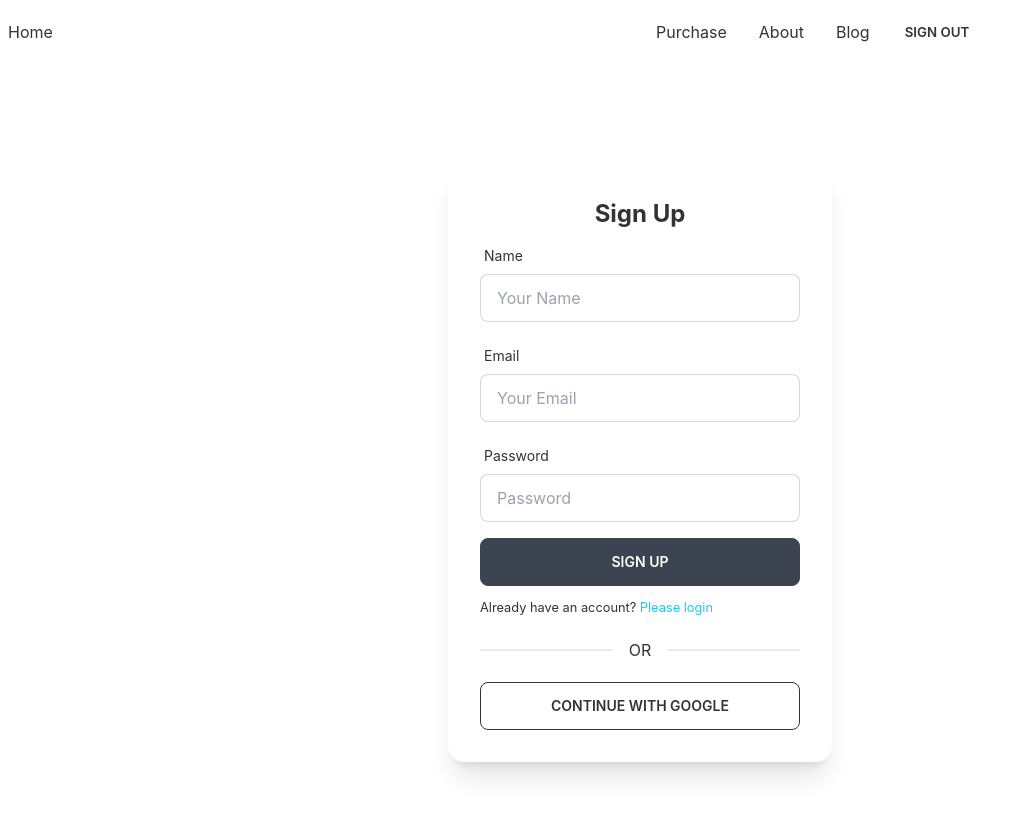
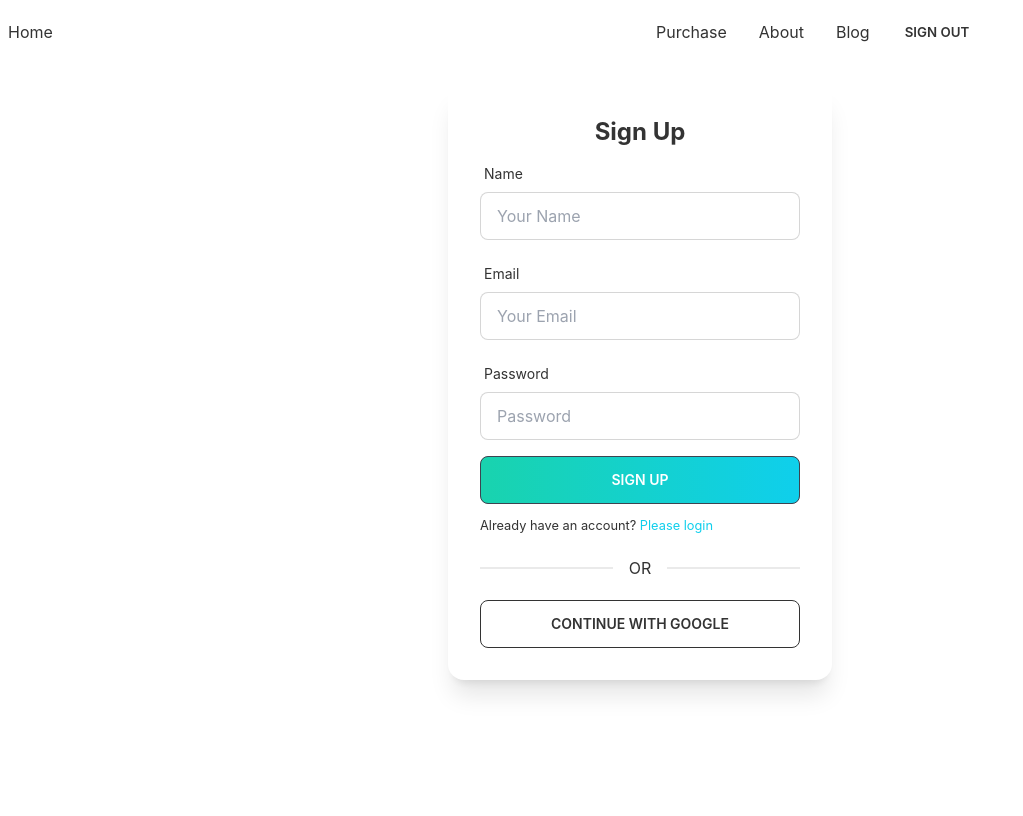
Before and after one commit to partho2589/manufacturer-website-client-side, a React (Create React App) app: page /signup in a window 1280 px wide. Shown: the top 816 px of the page, without its empty margins (0-1023 px from the left). Built offline with nearby package versions, Linux system fonts and the light colour scheme; no server answers.

Commit message:
added reviews part

```diff
--- a/src/Pages/Home/Product.js
+++ b/src/Pages/Home/Product.js
@@ -1,4 +1,5 @@
 import React from 'react'
+import CommonButton from '../Shared/CommonButton';
 const Product = ({ product }) => {
     const {name,img, price,availableQuantity,minimumOrderQuantity,description} = product;
     return (
@@ -13,7 +14,7 @@ const Product = ({ product }) => {
                 <p><span>Minimum Order Quantity: {minimumOrderQuantity}</span></p>
                 <p>{description}</p>
                 <div className="card-actions">
-                    <button className="btn btn-primary">Buy Now</button>
+                    <CommonButton>By Now</CommonButton>
                 </div>
             </div>
         </div>
--- /dev/null
+++ b/src/Pages/Home/Reviews.js
@@ -0,0 +1,11 @@
+import React from 'react';
+
+const Reviews = () => {
+    return (
+        <div>
+
+        </div>
+    );
+};
+
+export default Reviews;
--- a/src/Pages/Login/Login.js
+++ b/src/Pages/Login/Login.js
@@ -40,7 +40,7 @@ const Login = () => {
     }
 
     return (
-        <div className='flex h-screen justify-center items-center'>
+        <div className='flex h-screen justify-center items-center mt-5'>
             <div className="card w-96 bg-base-100 shadow-xl">
                 <div className="card-body">
                     <h2 className="text-center text-2xl font-bold">Login</h2>
@@ -96,7 +96,7 @@ const Login = () => {
                         </div>
 
                         {signInError}
-                        <input className='btn w-full max-w-xs text-white' type="submit" value="Login" />
+                        <input className='btn w-full max-w-xs bg-gradient-to-r from-secondary to-primary text-white' type="submit" value="Login" />
                     </form>
                     <p><small>New to Computer HardWare <Link className='text-primary' to="/signup">Create New Account</Link></small></p>
                     <div className="divider">OR</div>
--- a/src/Pages/Login/SignUp.js
+++ b/src/Pages/Login/SignUp.js
@@ -34,10 +34,10 @@ const SignUp = () => {
     const onSubmit = async data => {
         await createUserWithEmailAndPassword(data.email, data.password);
 
-        navigate('/appointment');
+        navigate('/');
     }
     return (
-        <div className='flex h-screen justify-center items-center'>
+        <div className='flex mt-5 justify-center items-center'>
             <div className="card w-96 bg-base-100 shadow-xl">
                 <div className="card-body">
                     <h2 className="text-center text-2xl font-bold">Sign Up</h2>
@@ -113,7 +113,7 @@ const SignUp = () => {
                         </div>
 
                         {signInError}
-                        <input className='btn w-full max-w-xs text-white' type="submit" value="Sign Up" />
+                        <input className='btn w-full max-w-xs bg-gradient-to-r from-secondary to-primary text-white' type="submit" value="Sign Up" />
                     </form>
                     <p><small>Already have an account? <Link className='text-primary' to="/login">Please login</Link></small></p>
                     <div className="divider">OR</div>
```
Also changed, not shown: src/Pages/Login/RequireAdmin.js (deleted).
